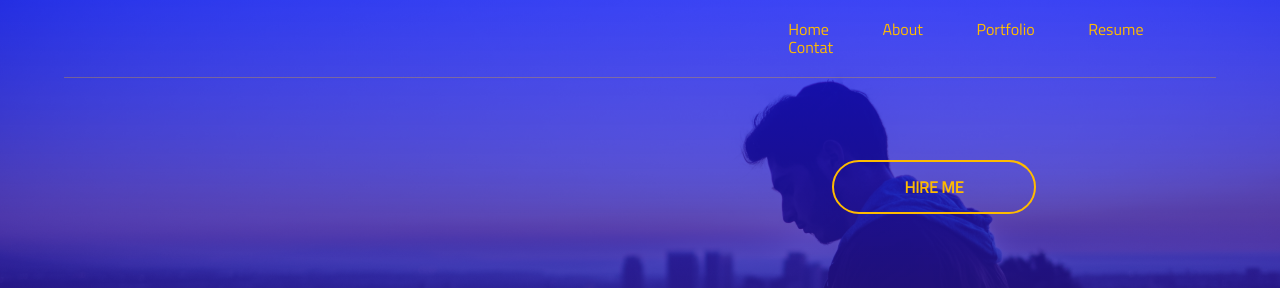
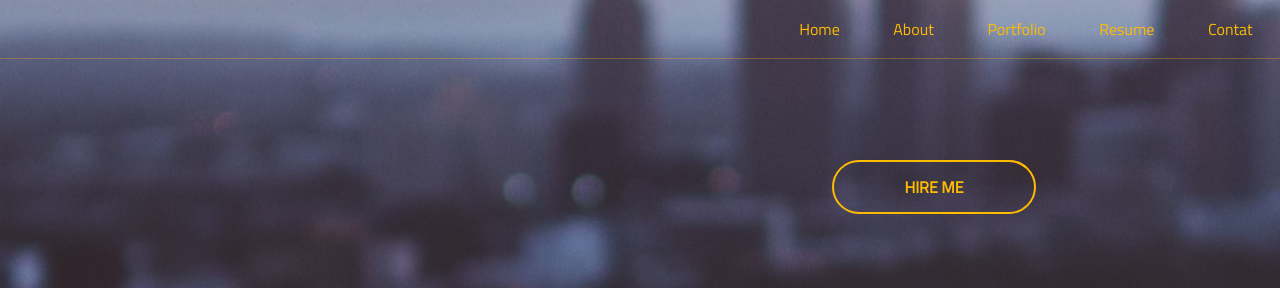
Before and after one commit to elyseeelius/elyseeelius.github.io, a plain HTML site: page index.html in a window 1280 px wide. Shown: the top 288 px of the page. Drawn offline with Linux system fonts and the light colour scheme.

Commit message:
Update style.css

```diff
--- a/css/style.css
+++ b/css/style.css
@@ -1,12 +1,11 @@
+
 body {
     font-family: 'Titillium Web', sans-serif;
-    width: 90%;
-    background-color: rgb(0, 0, 0);
+    background: url('../images/porfolio.jpg');
+    background-position: center;
+    background-color: rgb(133, 133, 133);
     color: #fff;
     margin: 0 auto;
-    background: linear-gradient(to bottom, rgba(5, 9, 255, 0.7), rgba(73, 9, 9, 0.5)), url('../images/porfolio.jpg');
-    background-size: cover;
-    background-position: center;
 }
 
 #skill {
@@ -40,7 +39,7 @@ li:last-child {
 }
 
 p {
-    margin: 27vh auto;
+    margin: 20% auto;
     font-size: 3em;
     line-height: 60px;
     margin-left: 5%;
```
